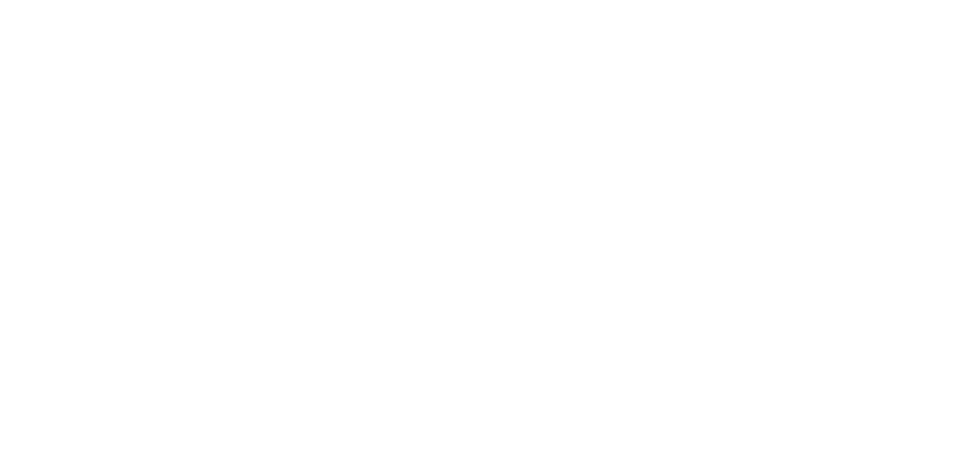
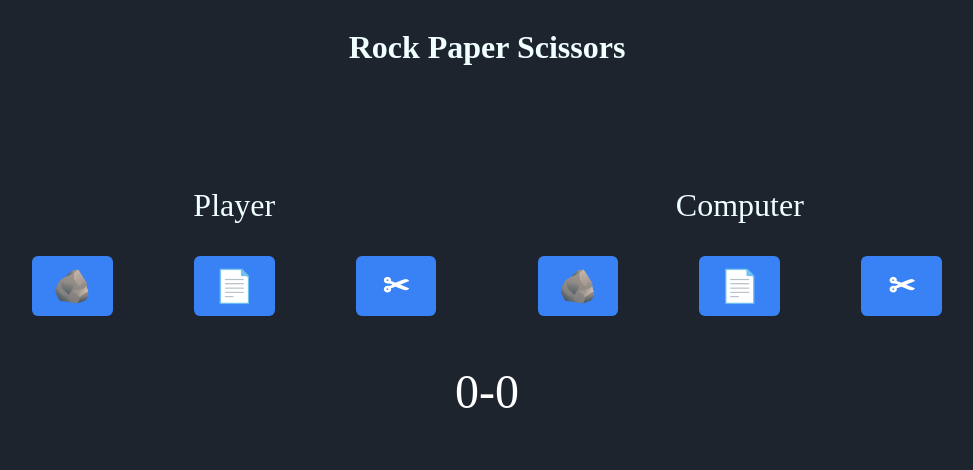
Before and after one commit to Kevklo/Rock_Paper_Scissors, a plain HTML site: page index.html in a window 1280 px wide. Shown: the whole page, without its empty margins (153-1126 px from the left). Drawn offline with Linux system fonts and the light colour scheme.

Commit message:
Started to build user interface

```diff
--- a/index.html
+++ b/index.html
@@ -4,10 +4,33 @@
     <meta charset="UTF-8">
     <meta name="viewport" content="width=device-width initial-scale=1.0">
     <title>rock_papers_scissors</title>
+    <link rel="stylesheet" href="styles.css">
     <script src="script.js"></script>
   </head>
   <body>
     <main>
+      <h1 class="title">Rock Paper Scissors</h1>
+      <section class="game">
+        <div class="player_box">
+          <p>Player</p>
+          <div class="player_button">
+            <button>&#129704</button>
+            <button>&#128196</button>
+            <button>&#9986</button>
+          </div>
+        </div>
+        <div class="computer_box">
+          <p>Computer</p>
+          <div class="computer_button">
+            <button>&#129704</button>
+            <button>&#128196</button>
+            <button>&#9986</button>
+          </div>
+        </div>
+      </section>
+      <div class="results">
+        <p>0-0</p>
+      </div>
     </main>
   </body>
 </html>
--- /dev/null
+++ b/styles.css
@@ -0,0 +1,81 @@
+* {
+  box-sizing: border-box;
+}
+
+body {
+  background-color: #1d242e;
+}
+
+main {
+  display: flex;
+  align-items: center;
+  flex-direction: column;
+}
+
+.title {
+  color: azure;
+  margin-bottom: 7%;
+}
+
+.game {
+  width: 100%;
+  display: flex;
+  flex-direction: row;
+  justify-content: center;
+  font-size: 200%;
+}
+
+.player_box {
+  display: flex;
+  align-items: center;
+  color: azure;
+  flex-direction: column;
+  width: 40%;
+}
+
+.computer_box {
+  display: flex;
+  align-items: center;
+  color: azure;
+  flex-direction: column;
+  width: 40%;
+}
+
+.player_button {
+  width: 80%;
+  justify-content: center;
+  display: flex;
+  gap: 20%
+}
+
+.computer_button {
+  width: 80%;
+  justify-content: center;
+  display: flex;
+  gap: 20%;
+}
+
+button {
+  color: white;
+  font-size: 100%;
+  font-weight: bolder;
+  background-color: #3882f6;
+  width: 100%;
+  height: 100%;
+  border: 0;
+  border-radius: 6px;
+  margin-bottom: 5%;
+}
+
+.player_box button:hover {
+  background-color: #88ace7;
+}
+
+.player_box button:active {
+  background-color: #0a295c;
+}
+
+.results {
+  color: white;
+  font-size: 300%
+}
```
